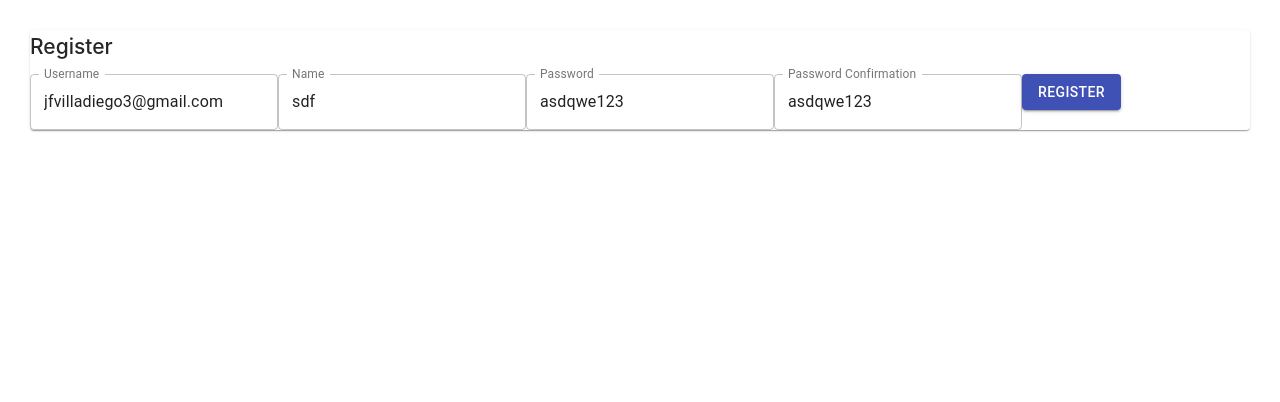
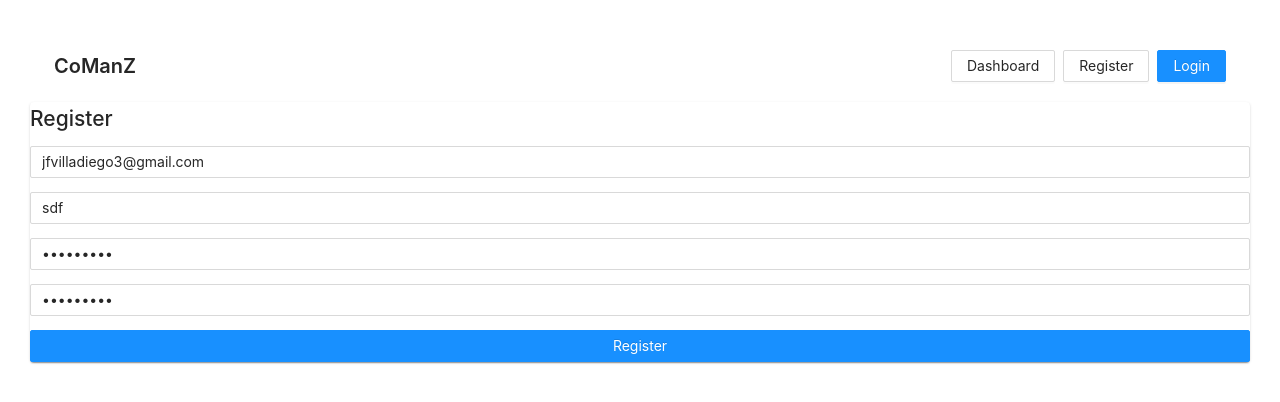
Before and after one commit to juanfer2/client-notes-jobs, a React (Create React App) app: page /register in a window 1280 px wide. Shown: the top 402 px of the page. Built offline with nearby package versions, Linux system fonts and the light colour scheme; no server answers; a web font is replaced by a local one.

Commit message:
Register form

```diff
--- a/src/App.tsx
+++ b/src/App.tsx
@@ -13,7 +13,7 @@ import { isAuth } from './middlewares/authentication.middleware'
 import RoutesConfig from './routes'
 /** Actions */
 import { healtAction } from './flux/actions/healt.action'
-// import { getUser } from './flux/actions/user/user.action'
+import { getUser } from './flux/actions/user.action'
 
 import Navbar from './components/navbar'
 import Home from './views/home'
@@ -26,11 +26,21 @@ function App() {
     const startHealtDispacht = () => dispatch(healtAction())
     startHealtDispacht()
     console.log(env)
+    console.log(isAuth())
+    console.log(!state.userReducer.user)
+
+    if (isAuth() || !state.userReducer.user) {
+      console.log('search')
+      const startGetUser = () => dispatch(getUser())
+      startGetUser()
+    }
+
   }, [dispatch])
-
+  console.log(state)
   return (
     <div className="main">
       <BrowserRouter>
+        <Navbar/>
         <RoutesConfig/>
       </BrowserRouter>
     </div>
--- a/src/components/navbar/index.tsx
+++ b/src/components/navbar/index.tsx
@@ -1,11 +1,74 @@
 import React from 'react';
 import PropTypes from 'prop-types';
+import { useNavigate } from "react-router-dom";
 import {NavbarType} from './types'
+import { PageHeader, Menu, Dropdown, Button, Tag, Typography, Row } from 'antd';
 
 
 
 function Navbar ({ name='myValue' }: NavbarType) {
-  return <div>hi navbar {name}</div>;
+  let navigate = useNavigate();
+  const { Paragraph } = Typography;
+  const routes = [
+    {
+      path: 'index',
+      breadcrumbName: 'First-level Menu',
+    },
+    {
+      path: 'first',
+      breadcrumbName: 'Second-level Menu',
+    },
+    {
+      path: 'second',
+      breadcrumbName: 'Third-level Menu',
+    },
+  ];
+
+  const menu = (
+    <Menu>
+      <Menu.Item>
+        <a target="_blank" rel="noopener noreferrer" href="http://www.alipay.com/">
+          1st menu item
+        </a>
+      </Menu.Item>
+      <Menu.Item>
+        <a target="_blank" rel="noopener noreferrer" href="http://www.taobao.com/">
+          2nd menu item
+        </a>
+      </Menu.Item>
+      <Menu.Item>
+        <a target="_blank" rel="noopener noreferrer" href="http://www.tmall.com/">
+          3rd menu item
+        </a>
+      </Menu.Item>
+    </Menu>
+  );
+
+  const DropdownMenu = () => (
+    <Dropdown key="more" overlay={menu}>
+      <Button
+        style={{
+          border: 'none',
+          padding: 0,
+        }}
+      >
+      </Button>
+    </Dropdown>
+  );
+
+  return (
+    <PageHeader
+      title="CoManZ"
+      className="site-page-header"
+      extra={[
+        <Button key="3" onClick={ () => navigate(`/dashboard`) }>Dashboard</Button>,
+        <Button key="2" onClick={ () => navigate(`/register`) }>Register</Button>,
+        <Button key="1" type="primary" onClick={ () => navigate(`/login`) } >
+          Login
+        </Button>,
+      ]}
+    />
+  )
 }
 
 // https://fettblog.eu/typescript-react/prop-types/
--- a/src/graphql/user/queries.ts
+++ b/src/graphql/user/queries.ts
@@ -1,12 +1,11 @@
 import { gql } from '@apollo/client'
 
 export const ME = gql`
-  query me {
-    me {
+  query me{
+    me{
       id
       username
       name
-      authenticationToken
     }
   }
 `
--- a/src/modules/auth/register/formRegister/index.tsx
+++ b/src/modules/auth/register/formRegister/index.tsx
@@ -2,7 +2,7 @@ import React from 'react'
 import PropTypes, { InferProps } from 'prop-types'
 
 /** Material-UI */
-import { TextField, Button } from '@material-ui/core'
+import { Input, Button } from 'antd';
 
 function FormRegister({
   formik,
@@ -21,58 +21,57 @@ function FormRegister({
   } = formik
 
   return (
-    <div className="login-form">
-      <form onSubmit={formik.handleSubmit}>
-        <TextField
+    <div >
+      <form className="login-form" onSubmit={formik.handleSubmit}>
+        <div>
+          <Input
           name="username"
-          label="Username"
-          variant="outlined"
           value={values.username}
           onChange={handleChange}
           onBlur={handleBlur}
-          error={touched.username && errors.username}
-          helperText={touched.username && errors.username}
-        />
+          placeholder="Basic usage"
+          />
+          { touched.username && errors.username && <span> {errors.username} </span> }
+        </div>
 
-        <TextField
+        <div>
+          <Input
           name="name"
-          label="Name"
-          variant="outlined"
+          value={values.name}
           onChange={handleChange}
           onBlur={handleBlur}
-          value={values.name}
-          error={touched.name && errors.name}
-          helperText={touched.name && errors.name}
-        />
+          placeholder="Basic usage"
+          />
+          { touched.name && errors.name && <span> {errors.name} </span> }
+        </div>
 
-        <TextField
+        <div>
+          <Input
           name="password"
-          label="Password"
-          variant="outlined"
+          type="password"
+          value={values.password}
           onChange={handleChange}
           onBlur={handleBlur}
-          value={values.password}
-          error={touched.password && errors.password}
-          helperText={touched.password && errors.password}
-        />
+          placeholder="Basic usage"
+          />
+          { touched.password && errors.password && <span> {errors.password} </span> }
+        </div>
 
-        <TextField
+        <div>
+          <Input
           name="passwordConfirmation"
-          label="Password Confirmation"
-          variant="outlined"
+          type="password"
+          value={values.passwordConfirmation}
           onChange={handleChange}
           onBlur={handleBlur}
-          value={values.passwordConfirmation}
-          error={touched.passwordConfirmation && errors.passwordConfirmation}
-          helperText={
-            touched.passwordConfirmation && errors.passwordConfirmation
-          }
-        />
+          placeholder="Basic usage"
+          />
+          { touched.passwordConfirmation && errors.passwordConfirmation && <span> {errors.passwordConfirmation} </span> }
+        </div>
 
         <Button
-          type="submit"
-          variant="contained"
-          color="primary"
+          type="primary"
+          htmlType="submit"
           onClick={() => onSubmit()}
         >
           Register
--- a/src/modules/auth/register/useRegister/index.tsx
+++ b/src/modules/auth/register/useRegister/index.tsx
@@ -38,10 +38,10 @@ export const useRegister = (): useRegisterType => {
     validationSchema: validationSchema,
     initialValues: initialState,
     onSubmit: (values: any) => {
+      console.log('Values')
       console.log(values)
-      console.log('trest')
-      const registerUser = (user: any) => dispatch(RegisterUser(user))
-      registerUser(values)
+      //const registerUser = (user: any) => dispatch(RegisterUser(user))
+      //registerUser(values)
     },
   })
 
--- a/src/routes/index.tsx
+++ b/src/routes/index.tsx
@@ -8,6 +8,7 @@ import { isAuth } from '../middlewares/authentication.middleware'
 
 import Home from '../views/home'
 import Register from '../modules/auth/register'
+import ProjectsModule from '../modules/projects'
 // import NotFound from '../pages/notFound'
 import PrivateRoute from './default/protectedRoutes'
 
@@ -31,11 +32,12 @@ function RoutesConfig() {
     <Routes>
      <Route element={<PrivateRoute />}>
         <Route path="/protected" element={<div>DivProtected</div>} />
-        <Route path="/dashboard" element={<div>DivProtected das</div>} />
       </Route>
 
       <Route path="/" element={<Home />} />
       <Route path="/register" element={<Register />} />
+      <Route path="/dashboard" element={<ProjectsModule />} />
+      <Route path='*' element={<div>Page not found</div>} />
     </Routes>
   )
 }
--- a/src/styles/main.css
+++ b/src/styles/main.css
@@ -89,4 +89,14 @@
 
 .main {
   padding: 30px;
+}
+
+.login-form {
+  display: grid;
+  width: 100%;
+  grid-template-columns: 1fr;
+  gap: 1em;
+}
+.login-form input {
+  width: 100%;
 }/*# sourceMappingURL=main.css.map */
--- a/src/styles/main.scss
+++ b/src/styles/main.scss
@@ -3,3 +3,14 @@
 .main {
   padding: 30px;
 }
+
+.login-form {
+  display: grid;
+  width: 100%;
+  grid-template-columns: 1fr;
+  gap: 1em;
+
+  input {
+    width: 100%;
+  }
+}
```
Also changed, not shown: 1 other file (tests, documents, lock files or other folders).
